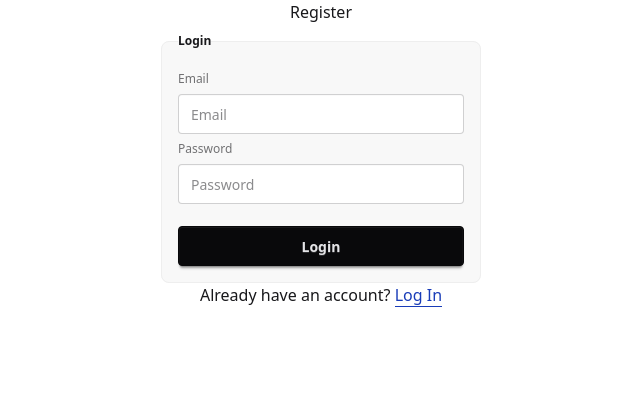
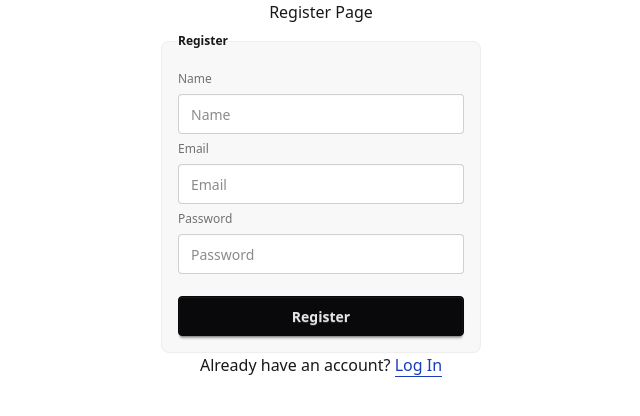
Before and after one commit to forwoodb/nextjs-betterauth-sk, a Next.js app: page /auth/register in a window 1280 px wide. Shown: the top 416 px of the page, without its empty margins (319-959 px from the left). Built offline with nearby package versions, Linux system fonts and the light colour scheme.

Commit message:
Created auth.ts to connect better-auth to mongodb

```diff
--- a/app/auth/register/page.tsx
+++ b/app/auth/register/page.tsx
@@ -1,24 +1,53 @@
+import { connectDb } from "@/app/lib/mongodb";
 import Link from "next/link";
 
 const RegisterPage = () => {
   const createUserAction = async (formData: FormData) => {
     "use server";
+    await connectDb();
+
+    const name = formData.get("name");
+    const email = formData.get("email");
+    const password = formData.get("password");
+
+    console.log(formData);
   };
 
   return (
     <div className="flex flex-col items-center">
-      <h2>Register</h2>
-      <form action="">
+      <h1>Register Page</h1>
+      <form action={createUserAction}>
         <fieldset className="fieldset bg-base-200 border-base-300 rounded-box w-xs border p-4">
-          <legend className="fieldset-legend">Login</legend>
+          <legend className="fieldset-legend">Register</legend>
+
+          <label className="label">Name</label>
+          <input
+            type="name"
+            name="name"
+            className="input"
+            placeholder="Name"
+            required
+          />
 
           <label className="label">Email</label>
-          <input type="email" className="input" placeholder="Email" />
+          <input
+            type="email"
+            name="email"
+            className="input"
+            placeholder="Email"
+            required
+          />
 
           <label className="label">Password</label>
-          <input type="password" className="input" placeholder="Password" />
+          <input
+            type="password"
+            name="password"
+            className="input"
+            placeholder="Password"
+            required
+          />
 
-          <button className="btn btn-neutral mt-4">Login</button>
+          <button className="btn btn-neutral mt-4">Register</button>
         </fieldset>
       </form>
       <p>
--- /dev/null
+++ b/app/lib/auth.ts
@@ -0,0 +1,10 @@
+import { betterAuth } from "better-auth";
+import { MongoClient } from "mongodb";
+import { mongodbAdapter } from "@better-auth/mongo-adapter";
+
+const client = new MongoClient("mongodb://localhost:27017/authBasic");
+const db = client.db();
+
+export const auth = betterAuth({
+  database: mongodbAdapter(db, { client, usePlural: true }),
+});
--- a/package.json
+++ b/package.json
@@ -9,7 +9,10 @@
     "lint": "eslint"
   },
   "dependencies": {
+    "@better-auth/mongo-adapter": "^1.6.11",
+    "better-auth": "^1.6.11",
     "daisyui": "^5.5.20",
+    "mongodb": "^7.2.0",
     "mongoose": "^9.6.2",
     "next": "16.2.6",
     "react": "19.2.4",
```
Also changed, not shown: 1 other file (tests, documents, lock files or other folders).
